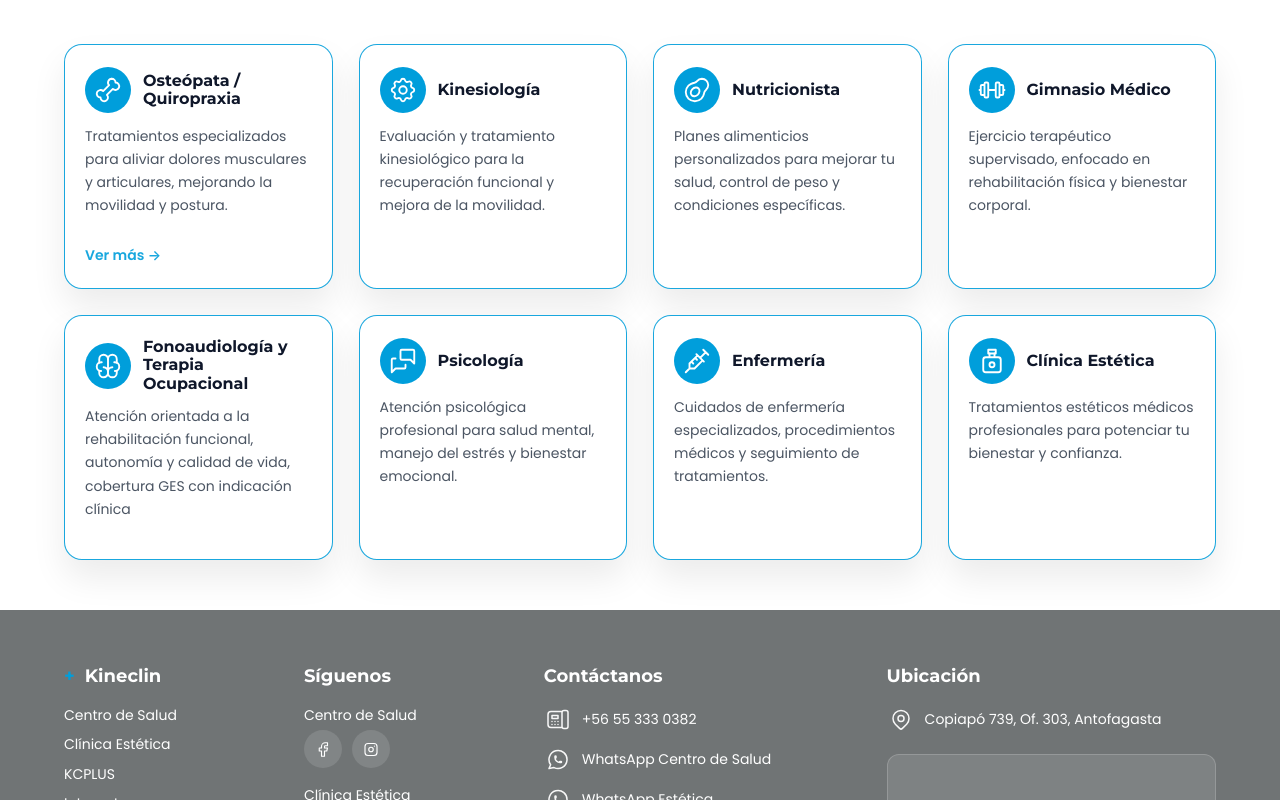
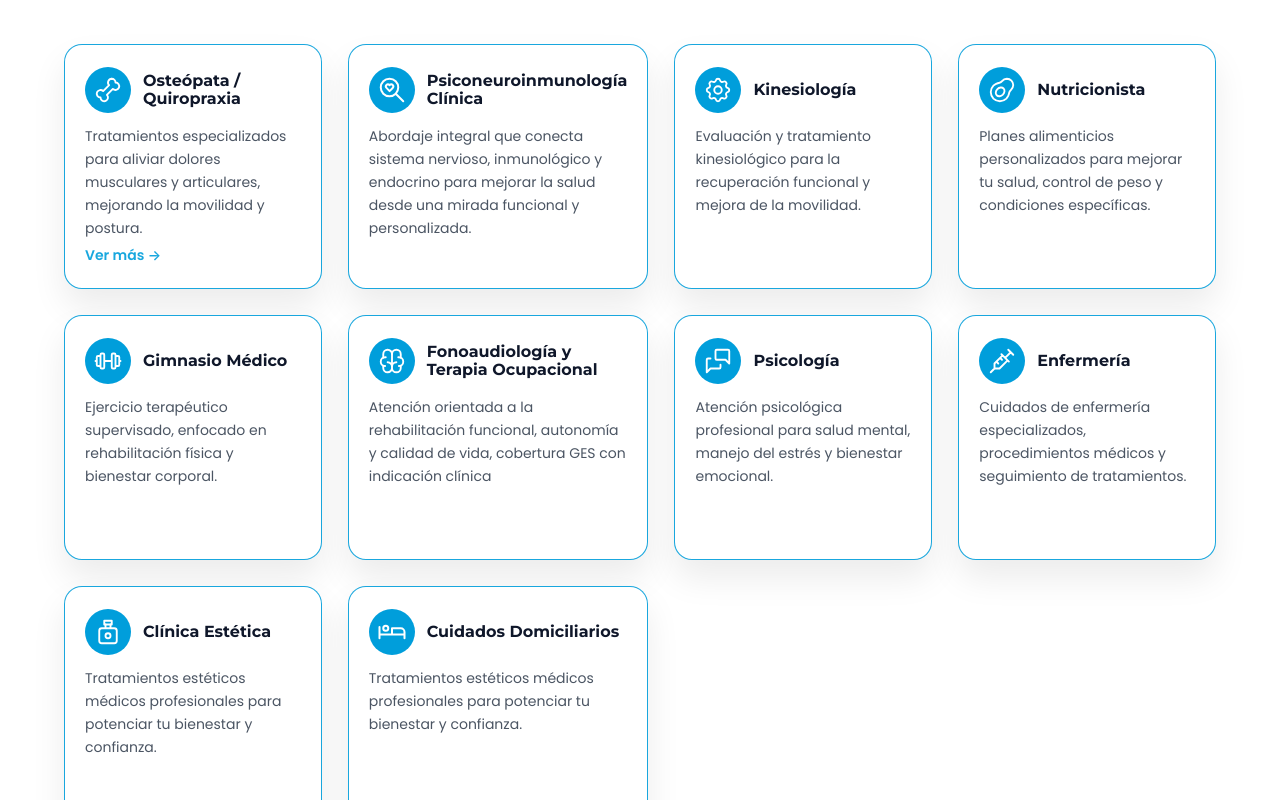
Before and after one commit to panxo87sl/kcweb, a React (Vite) app: page / in a window 1280 px wide. Shown: the part 2320-3120 px from the top of the page. Built offline with nearby package versions, Linux system fonts and the light colour scheme; grey boxes are pictures that could not be loaded.

Commit message:
Mod nuevos servicios

```diff
--- a/src/components/ServicesSection/ServicesSection.jsx
+++ b/src/components/ServicesSection/ServicesSection.jsx
@@ -25,6 +25,29 @@ export default function ServicesSection() {
         >
           <path stroke="none" d="M0 0h24v24H0z" fill="none" />
           <path d="M15 3a3 3 0 0 1 3 3a3 3 0 1 1 -2.12 5.122l-4.758 4.758a3 3 0 1 1 -5.117 2.297l0 -.177l-.176 0a3 3 0 1 1 2.298 -5.115l4.758 -4.758a3 3 0 0 1 2.12 -5.122l-.005 -.005" />
+        </svg>
+      ),
+    },
+    {
+      published: false,
+      title: "Psiconeuroinmunología Clínica",
+      description:
+        "Abordaje integral que conecta sistema nervioso, inmunológico y endocrino para mejorar la salud desde una mirada funcional y personalizada.",
+      icon: (
+        <svg
+          xmlns="http://www.w3.org/2000/svg"
+          width={res}
+          height={res}
+          fill="none"
+          stroke="#fff"
+          stroke-linecap="round"
+          stroke-linejoin="round"
+          stroke-width="1.6"
+          viewBox="0 0 24 24"
+        >
+          <path fill="none" stroke="none" d="M0 0h24v24H0z" />
+          <path d="M3 10a7 7 0 1 0 14 0 7 7 0 1 0-14 0m18 11-6-6" />
+          <path d="m10.055 12.875 2.472-2.533a1.71 1.71 0 0 0 0-2.37 1.6 1.6 0 0 0-2.304 0l-.165.17-.164-.17a1.6 1.6 0 0 0-2.304 0 1.71 1.71 0 0 0 0 2.369l2.464 2.542z" />
         </svg>
       ),
     },
@@ -196,6 +219,30 @@ export default function ServicesSection() {
         </svg>
       ),
     },
+    {
+      published: false,
+      to: "/domicilios",
+      title: "Cuidados Domiciliarios",
+      description:
+        "Tratamientos estéticos médicos profesionales para potenciar tu bienestar y confianza.",
+      icon: (
+        <svg
+          xmlns="http://www.w3.org/2000/svg"
+          width={res}
+          height={res}
+          fill="none"
+          stroke="#fff"
+          stroke-linecap="round"
+          stroke-linejoin="round"
+          stroke-width="1.6"
+          class="icon icon-tabler icons-tabler-outline icon-tabler-bed"
+          viewBox="0 0 24 24"
+        >
+          <path fill="none" stroke="none" d="M0 0h24v24H0z" />
+          <path d="M5 9a2 2 0 1 0 4 0 2 2 0 1 0-4 0m17 8v-3H2m0-6v9m10-3h10v-2a3 3 0 0 0-3-3h-7z" />
+        </svg>
+      ),
+    },
   ];
 
   return (
```
